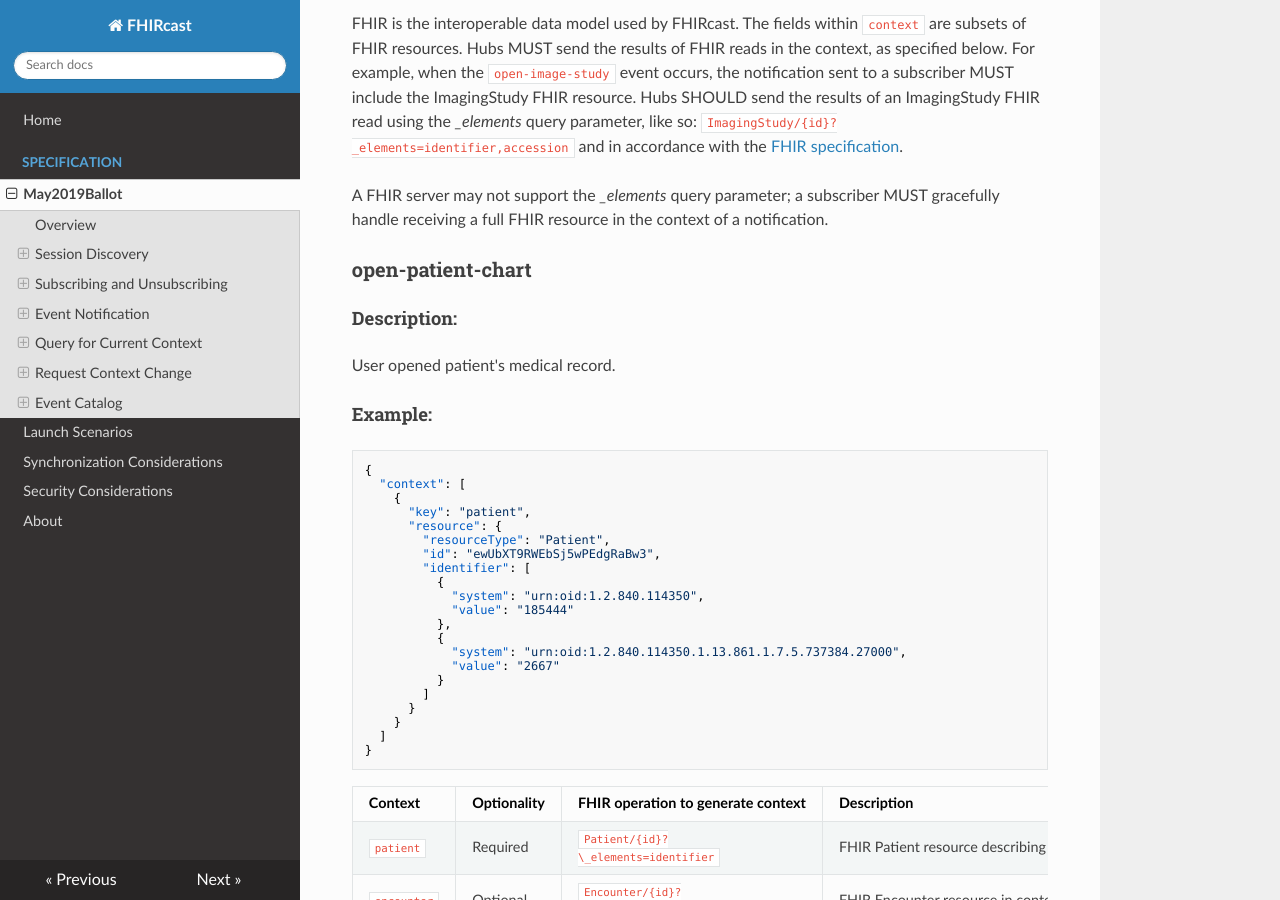
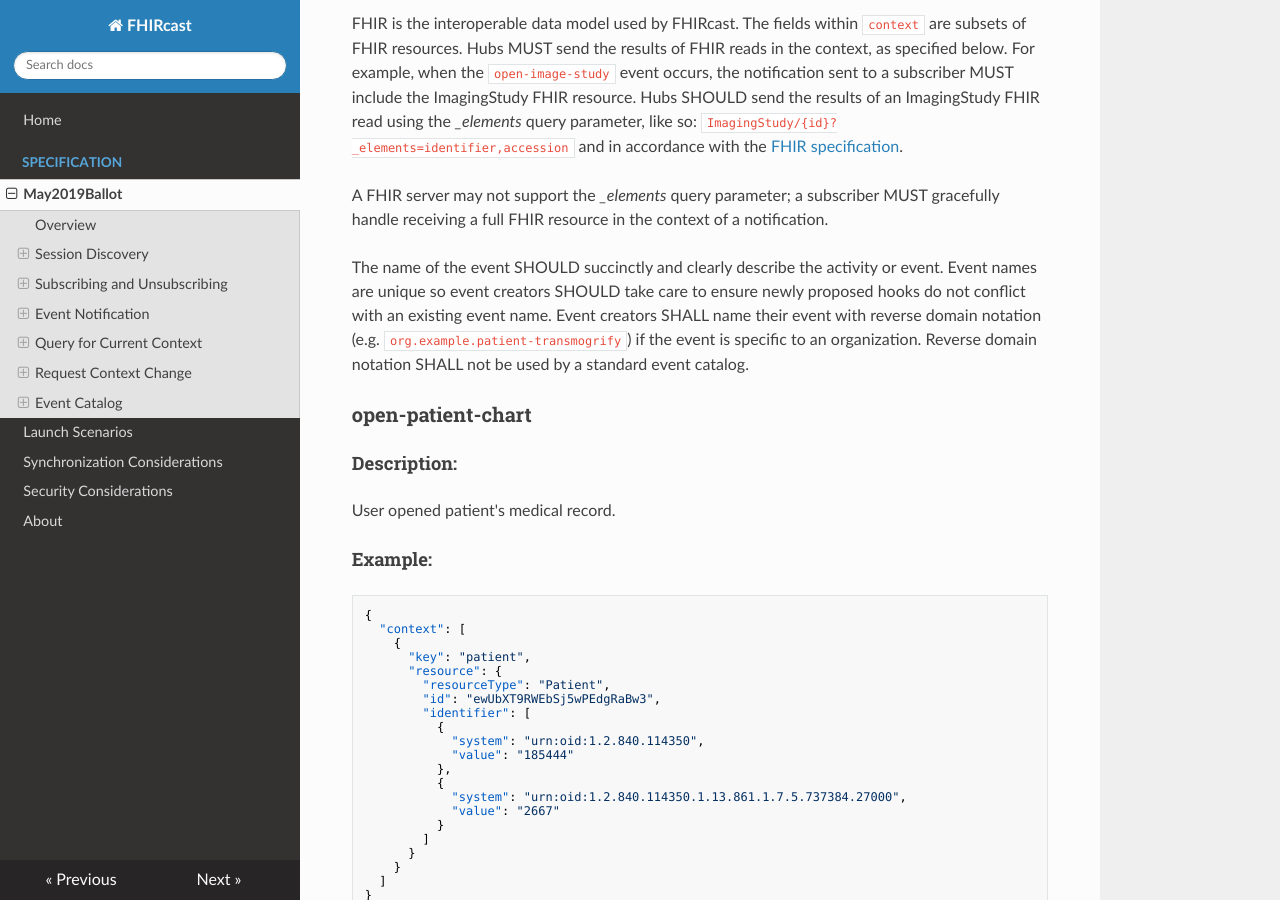
Before and after one commit to HL7/fhircast-docs, an MkDocs documentation site: the page built from docs/specification/May2019Ballot.md, in a window 1280 px wide and 900 px high, scrolled down 9241 px. Built offline with MkDocs 1.6.1, drawn with Linux system fonts in a browser that asks for light colours; nearby versions of some CDN libraries; old or Windows-style settings are respelled for this version of MkDocs.

Commit message:
Add guidance for custom events
Fixes #75

```diff
--- a/docs/specification/May2019Ballot.md
+++ b/docs/specification/May2019Ballot.md
@@ -353,6 +353,8 @@ FHIR is the interoperable data model used by FHIRcast. The fields within `contex
 
 A FHIR server may not support the *\_elements* query parameter; a subscriber MUST gracefully handle receiving a full FHIR resource in the context of a notification.
 
+The name of the event SHOULD succinctly and clearly describe the activity or event. Event names are unique so event creators SHOULD take care to ensure newly proposed hooks do not conflict with an existing event name. Event creators SHALL name their event with reverse domain notation (e.g. `org.example.patient-transmogrify`) if the event is specific to an organization. Reverse domain notation SHALL not be used by a standard event catalog.
+
 ### open-patient-chart
 #### Description:
 User opened patient's medical record.
```
